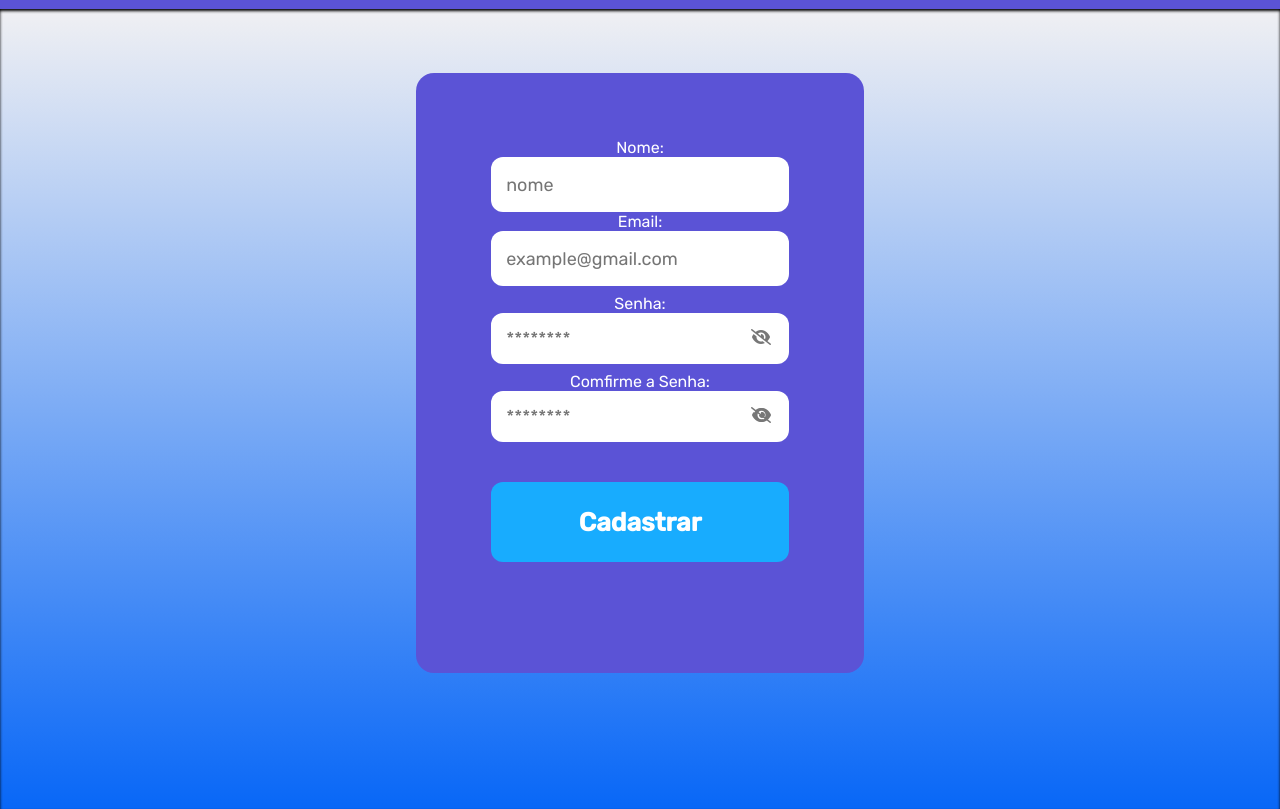
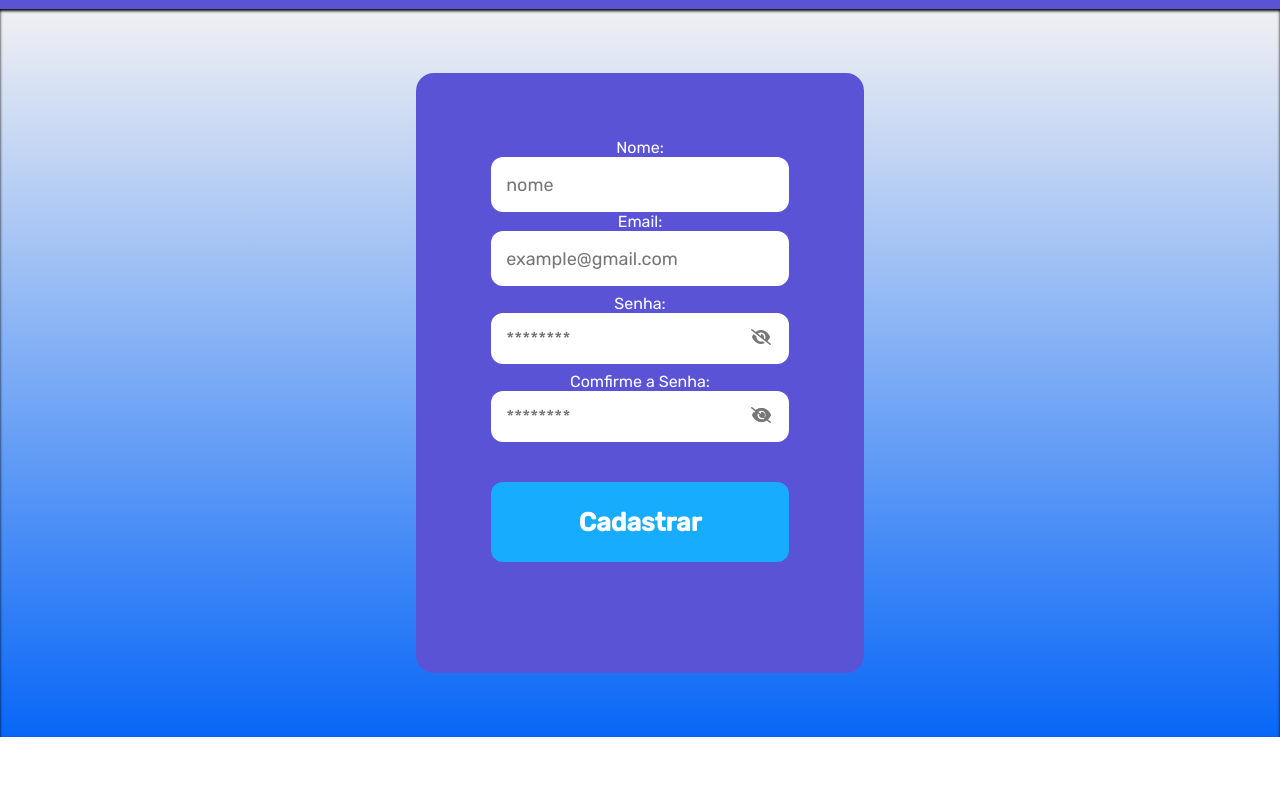
Before and after one commit to Dougls99/Login-Help, a plain HTML site: page cadastro.html in a window 1280 px wide. Shown: the part 63-872 px from the top of the page. After the commit the page ends 800 px from the top, so only its background shows below. Drawn offline with Linux system fonts and the light colour scheme.

Commit message:
tirando scroll

```diff
--- a/css/style2.css
+++ b/css/style2.css
@@ -22,7 +22,7 @@ header h1 {
 main {
     padding: 0%;
     width: 100%;
-    min-height: 100vh;
+    min-height: 91vh;
     background: linear-gradient(rgb(240, 240, 243),rgb(8, 103, 247));
     display: flex;
     justify-content: center;
```
